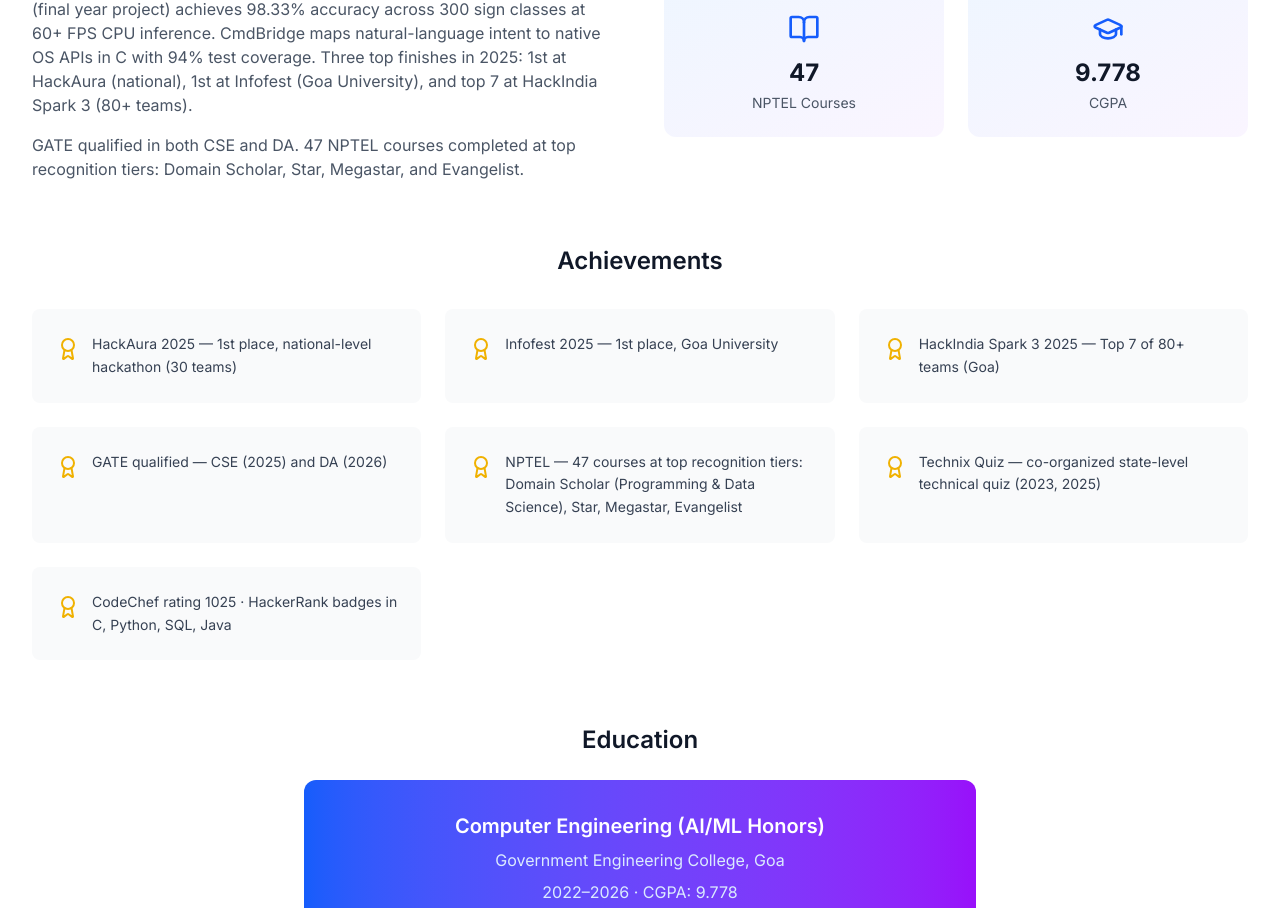
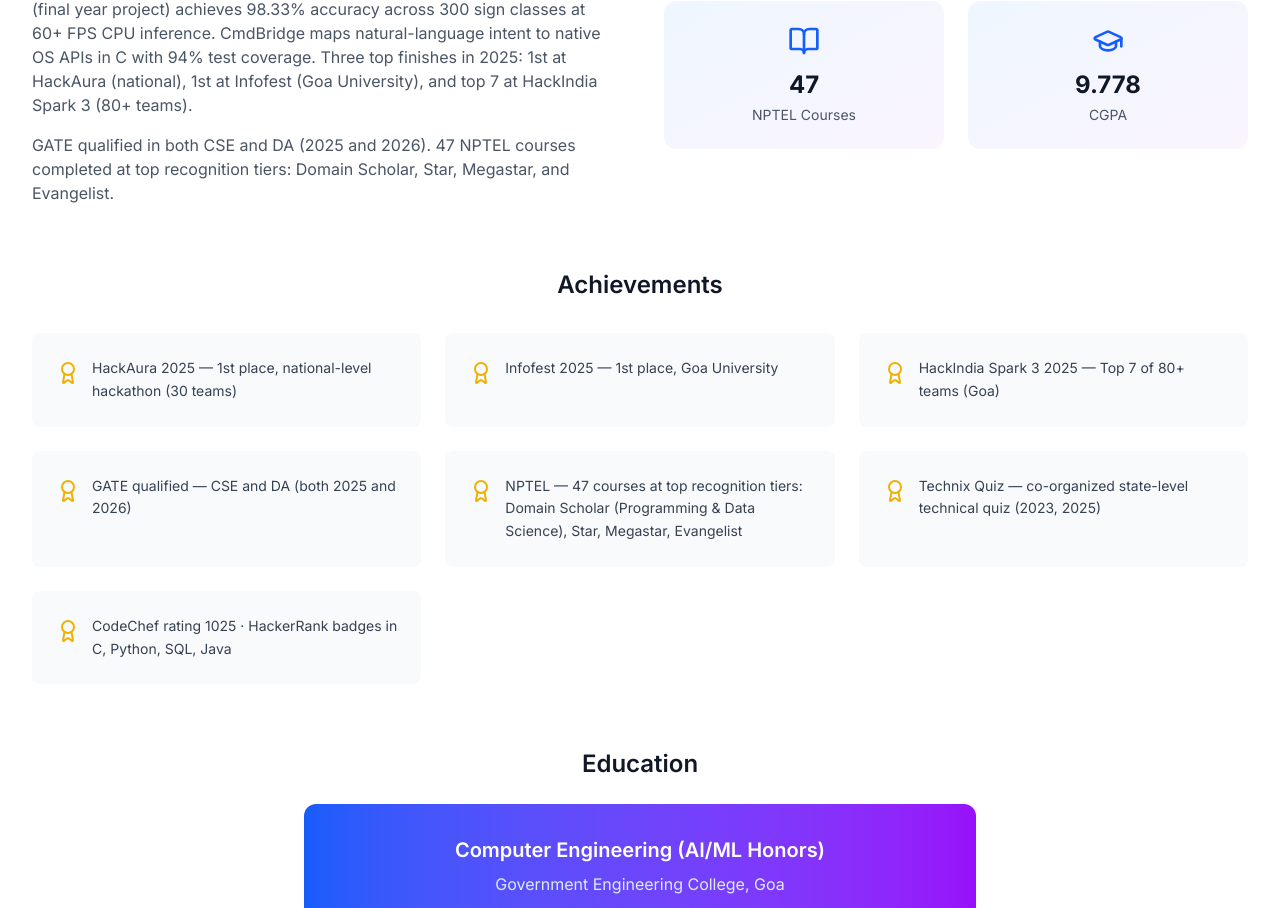
Before and after one commit to JosephJonathanFernandes/Portfolio_JJF, a Next.js app in the folder src/portfolio-next/: page / in a window 1280 px wide. Shown: the part 1231-2139 px from the top of the page. Built offline with nearby package versions, Linux system fonts and the light colour scheme.

Commit message:
fix: update GATE achievement to reflect both CSE and DA in 2025 and 2026

```diff
--- a/src/portfolio-next/components/about.tsx
+++ b/src/portfolio-next/components/about.tsx
@@ -53,7 +53,7 @@ export default function About() {
                 and top 7 at HackIndia Spark 3 (80+ teams).
               </p>
               <p>
-                GATE qualified in both CSE and DA. 47 NPTEL courses completed at top recognition
+                GATE qualified in both CSE and DA (2025 and 2026). 47 NPTEL courses completed at top recognition
                 tiers: Domain Scholar, Star, Megastar, and Evangelist.
               </p>
             </div>
--- a/src/portfolio-next/data/portfolio-generated.ts
+++ b/src/portfolio-next/data/portfolio-generated.ts
@@ -219,7 +219,7 @@ export const achievements: string[] = [
   'HackAura 2025 — 1st place, national-level hackathon (30 teams)',
   'Infofest 2025 — 1st place, Goa University',
   'HackIndia Spark 3 2025 — Top 7 of 80+ teams (Goa)',
-  'GATE qualified — CSE (2025) and DA (2026)',
+  'GATE qualified — CSE and DA (both 2025 and 2026)',
   'NPTEL — 47 courses at top recognition tiers: Domain Scholar (Programming & Data Science), Star, Megastar, Evangelist',
   'Technix Quiz — co-organized state-level technical quiz (2023, 2025)',
   'CodeChef rating 1025 · HackerRank badges in C, Python, SQL, Java',
```
